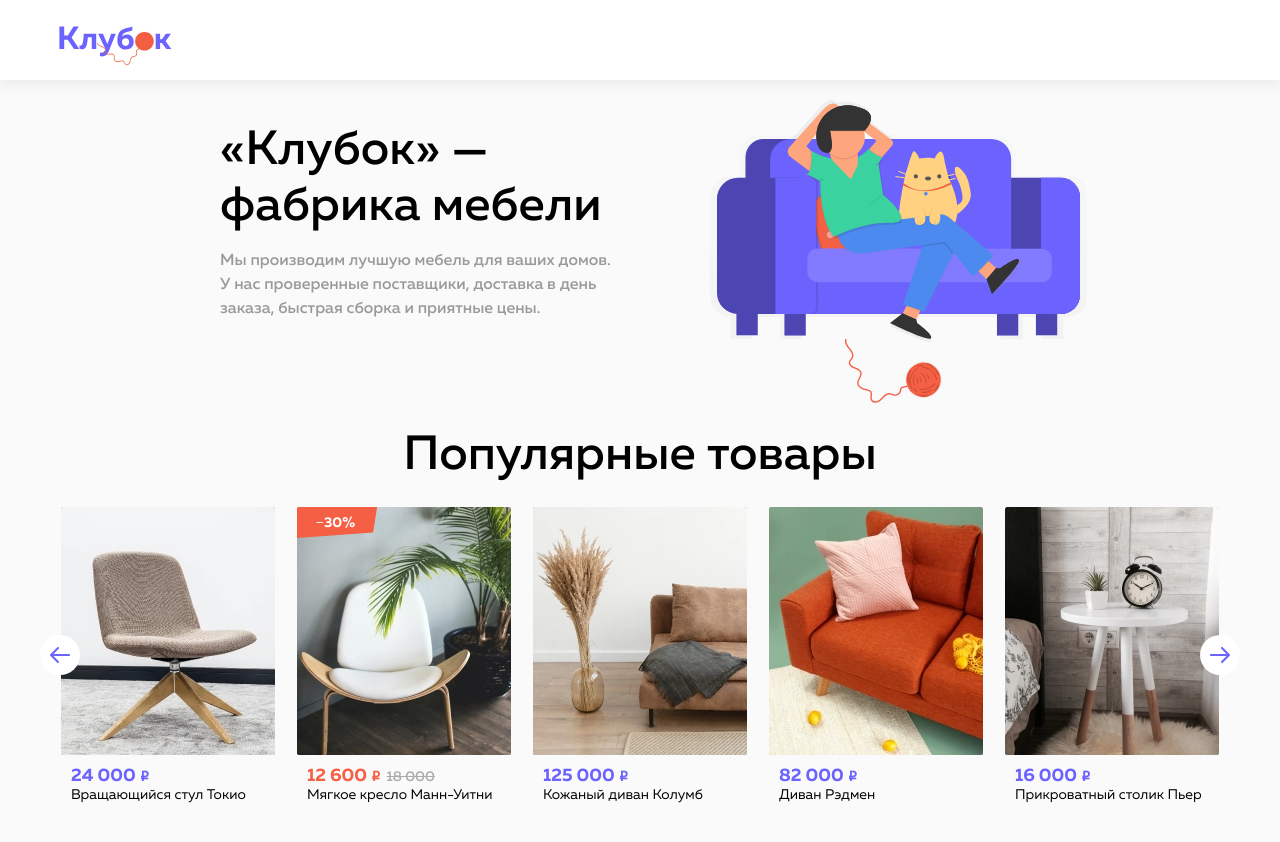
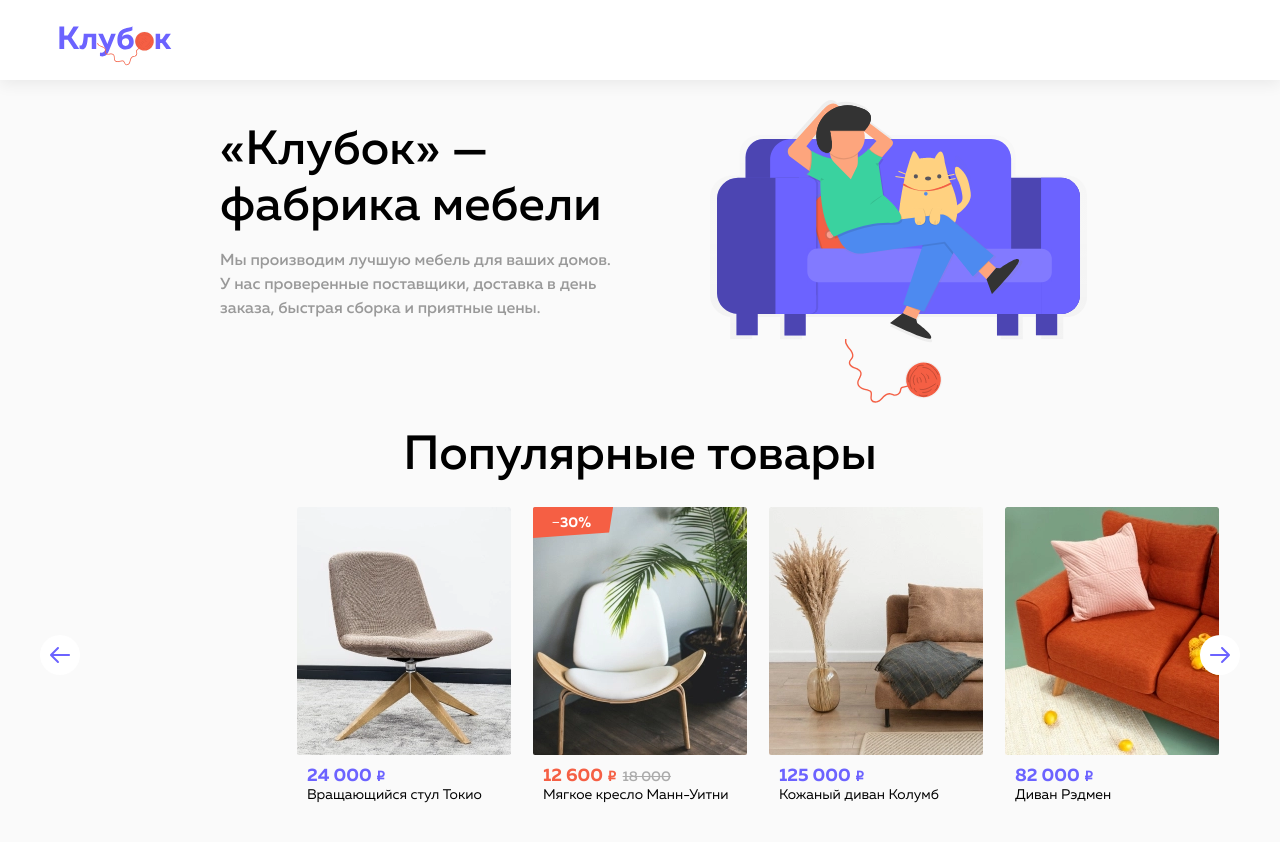
Before and after one commit to ivan1945kozhevnikov/slider, a plain HTML site: page index.html in a window 1280 px wide. Both pictures are taken after a click on the button "Посмотреть предыдущие 5 товаров". Drawn offline with Linux system fonts and the light colour scheme.

Commit message:
scrolling the carousel modified

```diff
--- a/js/modules/slider.js
+++ b/js/modules/slider.js
@@ -1,11 +1,22 @@
+const STEP = 1;
+const FORWARD_DIRECTION = -1;
+const BACK_DIRECTION = 1;
 const slider = (nodeSlider) => {
-  const backButton = document.querySelector('.slider__button--prev');
-  const nextButton = document.querySelector('.slider__button--next');
+  const backButton = nodeSlider.querySelector('.slider__button--prev');
+  const nextButton = nodeSlider.querySelector('.slider__button--next');
+  const sliderList = nodeSlider.querySelector('.slider__list');
+  const sliderItem = nodeSlider.querySelector('.goods__item');
+  const sliderWidth = sliderItem.scrollWidth;
+
+  const findCoordinate = (step, direction) => {
+   const sliderCoordinate = `${step * direction * sliderWidth}px`;
+   return sliderList.style.transform += `translateX(${sliderCoordinate})`;
+  }
   backButton.addEventListener('click', () => {
-    console.log("click on prev button")
+    findCoordinate(STEP, BACK_DIRECTION);
   })
   nextButton.addEventListener('click', () => {
-    console.log("click on next button")
+    findCoordinate(STEP, FORWARD_DIRECTION);
   })
 }
 
```
Also changed, not shown: css/style.css (line endings or trailing spaces).
